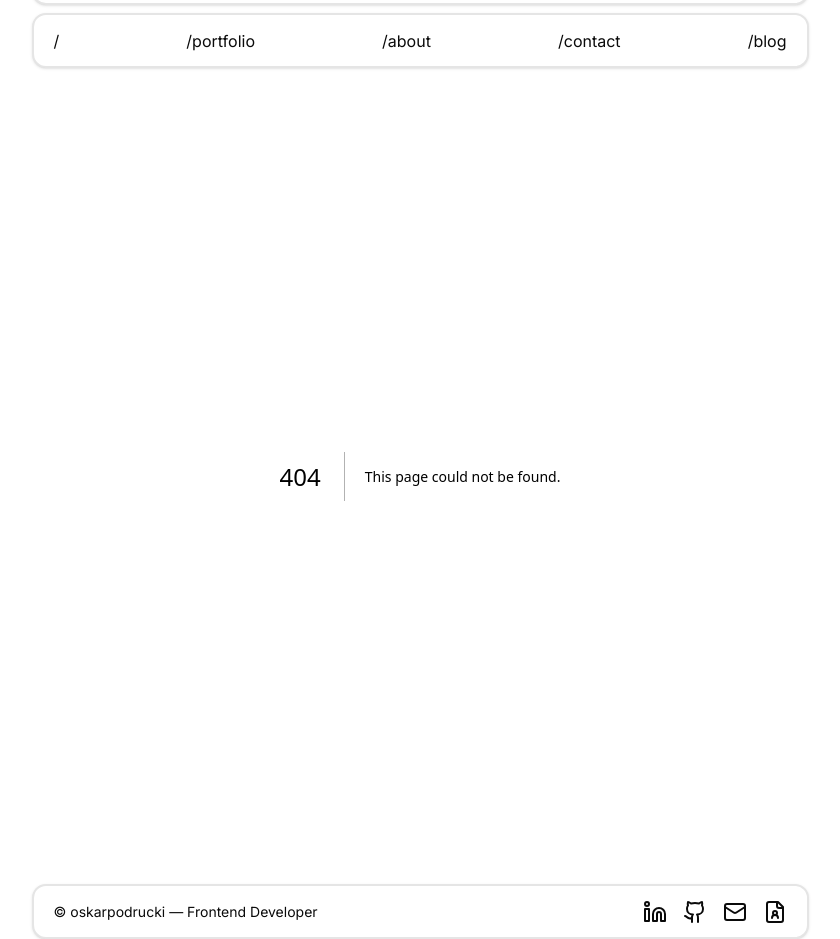
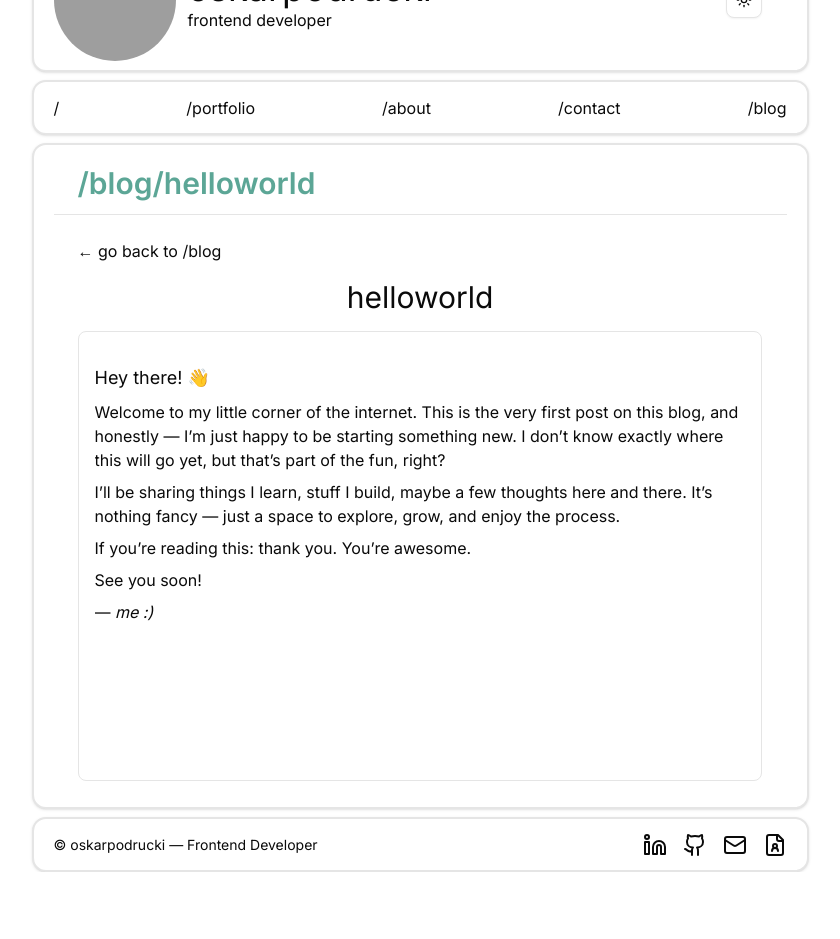
Before and after one commit to oskarpodrucki/portfolio, a Next.js app: page /blog/helloworld in a window 1280 px wide. Before the commit this address had no page. Shown: the whole page, without its empty margins (220-1060 px from the left). After the commit the page ends 872 px from the top, so only its background shows below. Built offline with nearby package versions, Linux system fonts and the light colour scheme; grey boxes are pictures that could not be loaded.

Commit message:
Changes in docs/changelog.txt

```diff
--- a/package.json
+++ b/package.json
@@ -11,6 +11,7 @@
   "dependencies": {
     "@radix-ui/react-avatar": "^1.1.9",
     "@radix-ui/react-label": "^2.1.6",
+    "@radix-ui/react-scroll-area": "^1.2.8",
     "@radix-ui/react-separator": "^1.1.6",
     "@radix-ui/react-slot": "^1.2.2",
     "class-variance-authority": "^0.7.1",
--- /dev/null
+++ b/src/app/about/me/page.js
@@ -0,0 +1,55 @@
+"use client";
+import { useState, useEffect } from "react";
+import {
+	Card,
+	CardContent,
+	CardDescription,
+	CardFooter,
+	CardHeader,
+	CardTitle,
+} from "@/components/ui/card";
+import { Separator } from "@/components/ui/separator";
+import { ScrollArea } from "@/components/ui/scroll-area";
+import Link from "next/link";
+
+export default function Me() {
+	const [randHex, setRandHex] = useState("");
+
+	const randomHexColorCode = () => {
+		const hex =
+			"#" +
+			Math.floor(Math.random() * 16777215)
+				.toString(16)
+				.padStart(6, "0");
+		setRandHex(hex);
+	};
+
+	useEffect(() => {
+		randomHexColorCode();
+	}, []);
+
+	useEffect(() => {
+		console.log(randHex);
+	}, [randHex]);
+
+	return (
+		<Card className='flex justify-center w-[777px] h-[666px] p-5 border-solid border-2'>
+			<CardHeader className='h-[4%]'>
+				<CardTitle style={{ color: randHex }} className='text-3xl'>
+					/about/me
+				</CardTitle>
+			</CardHeader>
+			<Separator />
+			<CardContent className='h-[94%]'>
+				<Link href='/about'>← go back to /about</Link>
+				<div className='mt-4'>
+					<h2 className='text-3xl text-center'>me</h2>
+					<ScrollArea className='h-[450px] w-[684px] rounded-md border p-4 mt-4'>
+						<p className='text-lg mt-4'>me</p>
+						<p className='text-md mt-2'>smth about me</p>
+					</ScrollArea>
+				</div>
+			</CardContent>
+		</Card>
+	);
+}
--- a/src/app/about/page.js
+++ b/src/app/about/page.js
@@ -7,6 +7,7 @@ import {
 	CardTitle,
 } from "@/components/ui/card";
 import { Separator } from "@/components/ui/separator";
+import Link from "next/link";
 
 export default function About() {
 	return (
@@ -15,14 +16,10 @@ export default function About() {
 				<CardTitle className='text-amber-400 text-3xl'>/about</CardTitle>
 			</CardHeader>
 			<Separator />
-			<CardContent className='h-[94%]'>
-				<CardTitle>About</CardTitle>
-				<CardDescription>
-					Lorem ipsum dolor sit amet consectetur adipisicing elit. Molestias
-					maxime repellendus necessitatibus, dolorem, perspiciatis aliquid atque
-					dolorum id nihil officiis praesentium corrupti illo tempora quod modi
-					architecto possimus pariatur earum.
-				</CardDescription>
+			<CardContent className='flex flex-col items-center w-full h-[94%]'>
+				<Card className='flex justify-center items-center w-full h-[50px]'>
+					<Link href='/about/me'>me</Link>
+				</Card>
 			</CardContent>
 		</Card>
 	);
--- /dev/null
+++ b/src/app/blog/helloworld/page.js
@@ -0,0 +1,72 @@
+"use client";
+import { useState, useEffect } from "react";
+import {
+	Card,
+	CardContent,
+	CardDescription,
+	CardFooter,
+	CardHeader,
+	CardTitle,
+} from "@/components/ui/card";
+import { Separator } from "@/components/ui/separator";
+import { ScrollArea } from "@/components/ui/scroll-area";
+import Link from "next/link";
+
+export default function Hello() {
+	const [randHex, setRandHex] = useState("");
+
+	const randomHexColorCode = () => {
+		const hex =
+			"#" +
+			Math.floor(Math.random() * 16777215)
+				.toString(16)
+				.padStart(6, "0");
+		setRandHex(hex);
+	};
+
+	useEffect(() => {
+		randomHexColorCode();
+	}, []);
+
+	useEffect(() => {
+		console.log(randHex);
+	}, [randHex]);
+
+	return (
+		<Card className='flex justify-center w-[777px] h-[666px] p-5 border-solid border-2'>
+			<CardHeader className='h-[4%]'>
+				<CardTitle style={{ color: randHex }} className='text-3xl'>
+					/blog/helloworld
+				</CardTitle>
+			</CardHeader>
+			<Separator />
+			<CardContent className='h-[94%]'>
+				<Link href='/blog'>← go back to /blog</Link>
+				<div className='mt-4'>
+					<h2 className='text-3xl text-center'>helloworld</h2>
+					<ScrollArea className='h-[450px] w-[684px] rounded-md border p-4 mt-4'>
+						<p className='text-lg mt-4'>Hey there! 👋</p>
+						<p className='text-md mt-2'>
+							Welcome to my little corner of the internet. This is the very
+							first post on this blog, and honestly — I’m just happy to be
+							starting something new. I don’t know exactly where this will go
+							yet, but that’s part of the fun, right?
+						</p>
+						<p className='text-md mt-2'>
+							I’ll be sharing things I learn, stuff I build, maybe a few
+							thoughts here and there. It’s nothing fancy — just a space to
+							explore, grow, and enjoy the process.
+						</p>
+						<p className='text-md mt-2'>
+							If you’re reading this: thank you. You’re awesome.
+						</p>
+						<p className='text-md mt-2'>See you soon!</p>
+						<p className='text-md mt-2'>
+							— <em>me :)</em>
+						</p>
+					</ScrollArea>
+				</div>
+			</CardContent>
+		</Card>
+	);
+}
--- a/src/app/blog/page.js
+++ b/src/app/blog/page.js
@@ -7,6 +7,7 @@ import {
 	CardTitle,
 } from "@/components/ui/card";
 import { Separator } from "@/components/ui/separator";
+import Link from "next/link";
 
 export default function Blog() {
 	return (
@@ -15,14 +16,10 @@ export default function Blog() {
 				<CardTitle className='text-violet-400 text-3xl'>/blog</CardTitle>
 			</CardHeader>
 			<Separator />
-			<CardContent className='h-[94%]'>
-				<CardTitle>Blog</CardTitle>
-				<CardDescription>
-					Lorem ipsum dolor sit amet consectetur adipisicing elit. Molestias
-					maxime repellendus necessitatibus, dolorem, perspiciatis aliquid atque
-					dolorum id nihil officiis praesentium corrupti illo tempora quod modi
-					architecto possimus pariatur earum.
-				</CardDescription>
+			<CardContent className='flex flex-col items-center w-full h-[94%]'>
+				<Card className='flex justify-center items-center w-full h-[50px]'>
+					<Link href='/blog/helloworld'>helloworld</Link>
+				</Card>
 			</CardContent>
 		</Card>
 	);
--- a/src/app/contact/page.js
+++ b/src/app/contact/page.js
@@ -48,7 +48,7 @@ export default function Contact() {
 				</div>
 			</CardContent>
 			<CardFooter>
-				<Button className='w-full'>Submit</Button>
+				<Button className='w-full cursor-pointer'>Submit</Button>
 			</CardFooter>
 		</Card>
 	);
--- a/src/app/page.js
+++ b/src/app/page.js
@@ -28,8 +28,7 @@ export default function Home() {
 					of myself — both as a developer and as a person.
 				</CardDescription>
 				<CardDescription className='mt-5 text-xl'>
-					Technologies I mainly use: React, Next.js, Tailwind CSS, TypeScript,
-					Git
+					Technologies I mainly use: react, next.js, tailwindcss, shadcn/ui, git
 				</CardDescription>
 				<div className='flex justify-center items-center mt-32'>
 					<Link href='/portfolio'>
--- a/src/app/portfolio/page.js
+++ b/src/app/portfolio/page.js
@@ -7,6 +7,7 @@ import {
 	CardTitle,
 } from "@/components/ui/card";
 import { Separator } from "@/components/ui/separator";
+import Link from "next/link";
 
 export default function Portfolio() {
 	return (
@@ -15,14 +16,10 @@ export default function Portfolio() {
 				<CardTitle className='text-sky-400 text-3xl'>/portfolio</CardTitle>
 			</CardHeader>
 			<Separator />
-			<CardContent className='h-[94%]'>
-				<CardTitle>Portfolio</CardTitle>
-				<CardDescription>
-					Lorem ipsum dolor sit amet consectetur adipisicing elit. Molestias
-					maxime repellendus necessitatibus, dolorem, perspiciatis aliquid atque
-					dolorum id nihil officiis praesentium corrupti illo tempora quod modi
-					architecto possimus pariatur earum.
-				</CardDescription>
+			<CardContent className='flex flex-col items-center w-full h-[94%]'>
+				<Card className='flex justify-center items-center w-full h-[50px]'>
+					<Link href='/portfolio/project1'>project1</Link>
+				</Card>
 			</CardContent>
 		</Card>
 	);
--- /dev/null
+++ b/src/app/portfolio/project1/page.js
@@ -0,0 +1,55 @@
+"use client";
+import { useState, useEffect } from "react";
+import {
+	Card,
+	CardContent,
+	CardDescription,
+	CardFooter,
+	CardHeader,
+	CardTitle,
+} from "@/components/ui/card";
+import { Separator } from "@/components/ui/separator";
+import { ScrollArea } from "@/components/ui/scroll-area";
+import Link from "next/link";
+
+export default function Project1() {
+	const [randHex, setRandHex] = useState("");
+
+	const randomHexColorCode = () => {
+		const hex =
+			"#" +
+			Math.floor(Math.random() * 16777215)
+				.toString(16)
+				.padStart(6, "0");
+		setRandHex(hex);
+	};
+
+	useEffect(() => {
+		randomHexColorCode();
+	}, []);
+
+	useEffect(() => {
+		console.log(randHex);
+	}, [randHex]);
+
+	return (
+		<Card className='flex justify-center w-[777px] h-[666px] p-5 border-solid border-2'>
+			<CardHeader className='h-[4%]'>
+				<CardTitle style={{ color: randHex }} className='text-3xl'>
+					/blog/project1
+				</CardTitle>
+			</CardHeader>
+			<Separator />
+			<CardContent className='h-[94%]'>
+				<Link href='/portfolio'>← go back to /portfolio</Link>
+				<div className='mt-4'>
+					<h2 className='text-3xl text-center'>project1</h2>
+					<ScrollArea className='h-[450px] w-[684px] rounded-md border p-4 mt-4'>
+						<p className='text-lg mt-4'>project1</p>
+						<p className='text-md mt-2'>about project1</p>
+					</ScrollArea>
+				</div>
+			</CardContent>
+		</Card>
+	);
+}
--- a/src/components/MeBox/index.js
+++ b/src/components/MeBox/index.js
@@ -8,7 +8,7 @@ export default function MeBox() {
 			<div className='w-[15%]'>
 				<Avatar className='w-[122px] h-[122px]'>
 					<AvatarImage src='pictures/me.jpg' />
-					<AvatarFallback>CN</AvatarFallback>
+					<AvatarFallback>OP</AvatarFallback>
 				</Avatar>
 			</div>
 			<div className='w-[85%]'>
--- /dev/null
+++ b/src/components/ui/scroll-area.jsx
@@ -0,0 +1,51 @@
+"use client"
+
+import * as React from "react"
+import * as ScrollAreaPrimitive from "@radix-ui/react-scroll-area"
+
+import { cn } from "@/lib/utils"
+
+function ScrollArea({
+  className,
+  children,
+  ...props
+}) {
+  return (
+    (<ScrollAreaPrimitive.Root data-slot="scroll-area" className={cn("relative", className)} {...props}>
+      <ScrollAreaPrimitive.Viewport
+        data-slot="scroll-area-viewport"
+        className="focus-visible:ring-ring/50 size-full rounded-[inherit] transition-[color,box-shadow] outline-none focus-visible:ring-[3px] focus-visible:outline-1">
+        {children}
+      </ScrollAreaPrimitive.Viewport>
+      <ScrollBar />
+      <ScrollAreaPrimitive.Corner />
+    </ScrollAreaPrimitive.Root>)
+  );
+}
+
+function ScrollBar({
+  className,
+  orientation = "vertical",
+  ...props
+}) {
+  return (
+    (<ScrollAreaPrimitive.ScrollAreaScrollbar
+      data-slot="scroll-area-scrollbar"
+      orientation={orientation}
+      className={cn(
+        "flex touch-none p-px transition-colors select-none",
+        orientation === "vertical" &&
+          "h-full w-2.5 border-l border-l-transparent",
+        orientation === "horizontal" &&
+          "h-2.5 flex-col border-t border-t-transparent",
+        className
+      )}
+      {...props}>
+      <ScrollAreaPrimitive.ScrollAreaThumb
+        data-slot="scroll-area-thumb"
+        className="bg-border relative flex-1 rounded-full" />
+    </ScrollAreaPrimitive.ScrollAreaScrollbar>)
+  );
+}
+
+export { ScrollArea, ScrollBar }
```
Also changed, not shown: 1 other file (tests, documents, lock files or other folders).
